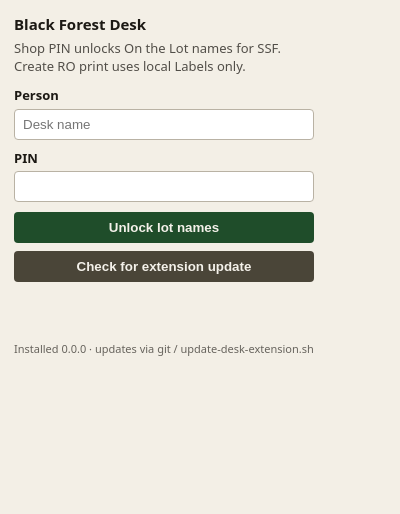
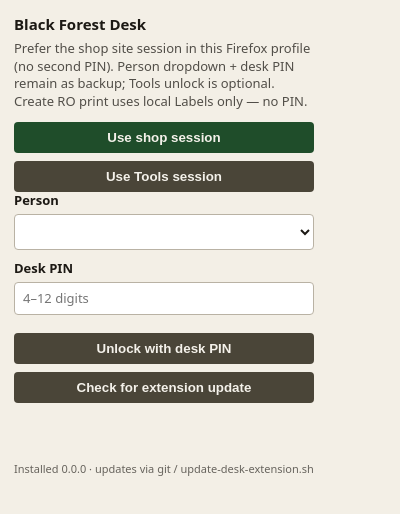
Before and after one commit to BlackForestPorsche/label-connect, a browser extension: page extension/chromium/popup.html in a window 400 px wide. Drawn offline with Linux system fonts and the light colour scheme.

Commit message:
Desk session handoff: popup.html Use Tools/shop session buttons

```diff
--- a/extension/chromium/popup.html
+++ b/extension/chromium/popup.html
@@ -29,7 +29,8 @@
         margin: 0 0 4px;
         font-weight: 600;
       }
-      input {
+      input,
+      select {
         width: 100%;
         box-sizing: border-box;
         margin: 0 0 10px;
@@ -37,6 +38,8 @@
         border: 1px solid #b9b2a4;
         border-radius: 4px;
         background: #fff;
+        color: inherit;
+        font: inherit;
       }
       button {
         width: 100%;
@@ -75,16 +78,22 @@
   </head>
   <body>
     <h1>Black Forest Desk</h1>
-    <p>Shop PIN unlocks On the Lot names for SSF. Create RO print uses local Labels only.</p>
+    <p>
+      Prefer the shop site session in this Firefox profile (no second PIN). Person dropdown + desk PIN remain as backup; Tools unlock is optional.
+      Create RO print uses local Labels only — no PIN.
+    </p>
+    <button id="useShopSession" type="button">Use shop session</button>
+    <button id="useTools" class="secondary" type="button">Use Tools session</button>
     <label for="person">Person</label>
-    <input id="person" autocomplete="username" placeholder="Desk name" />
-    <label for="pin">PIN</label>
-    <input id="pin" type="password" autocomplete="current-password" inputmode="numeric" />
-    <button id="unlock" type="button">Unlock lot names</button>
+    <select id="person" autocomplete="username" aria-label="Shop person"></select>
+    <label for="pin">Desk PIN</label>
+    <input id="pin" type="password" autocomplete="current-password" inputmode="numeric" placeholder="4–12 digits" />
+    <button id="unlock" class="secondary" type="button">Unlock with desk PIN</button>
     <button id="checkUpdate" class="secondary" type="button">Check for extension update</button>
     <div id="status" role="status"></div>
     <div id="update" role="status"></div>
     <div id="version" class="meta"></div>
+    <script src="lot-names.js"></script>
     <script src="popup.js"></script>
   </body>
 </html>
```
Also changed, not shown: extension/firefox/popup.html (+15 -6 lines), extension/shared/popup.html (+15 -6 lines).
